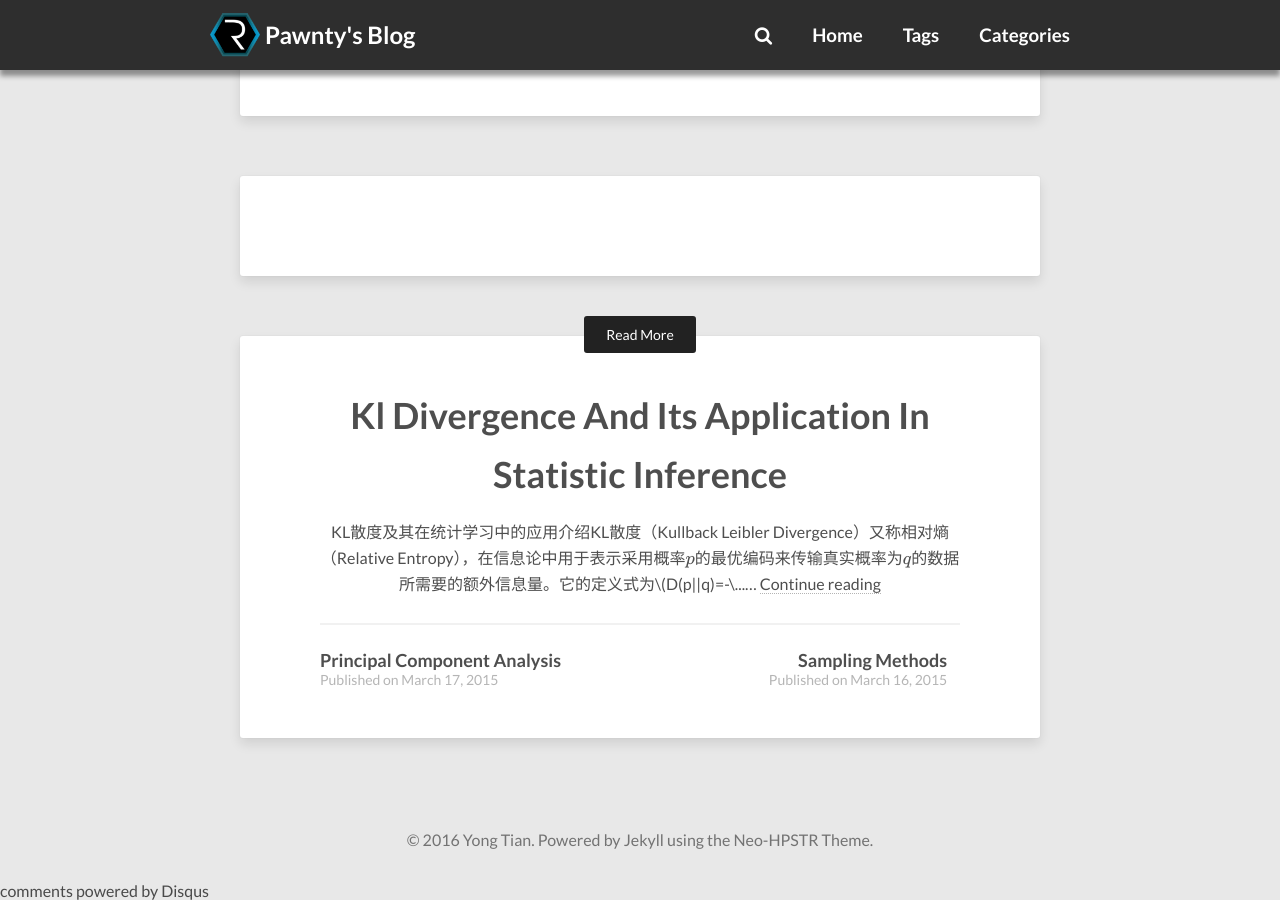
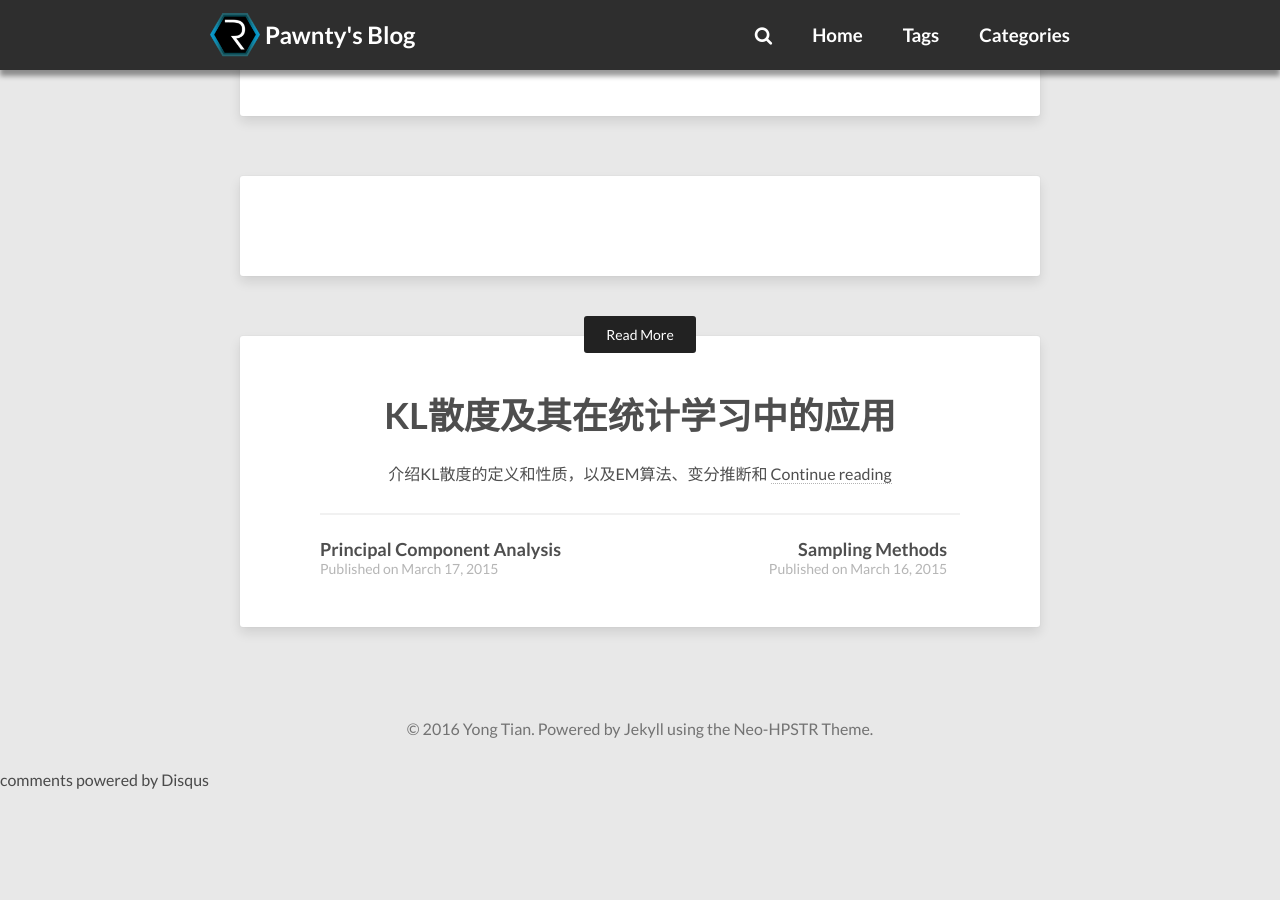
Before and after one commit to pawnty/pawnty.github.io, a Jekyll site: the page built from _posts/2016-01-28-kl-divergence-and-its-application-in-statistical-inference.md, in a window 1280 px wide and 900 px high, scrolled down 1353 px. Built offline with Jekyll 4.4.1, drawn with Linux system fonts in a browser that asks for light colours; nearby versions of some CDN libraries; formulas are drawn with MathJax 3; comment, search, counter and statistics services are not loaded; after the commit the page ends 2142 px from its top, so only the background shows below that.

Commit message:
Published with https://stackedit.io/

```diff
--- a/_posts/2016-01-28-kl-divergence-and-its-application-in-statistic-inference.md
+++ b/_posts/2016-01-28-kl-divergence-and-its-application-in-statistic-inference.md
@@ -1,3 +1,11 @@
+---
+layout: post
+title: KL散度及其在统计学习中的应用
+description: "介绍KL散度的定义和性质，以及EM算法、变分推断和"
+modified: 2016-01-28
+tags: [sample post]
+categories: [Machine Learning]
+---
 KL散度及其在统计学习中的应用
 ===========================
 
```
